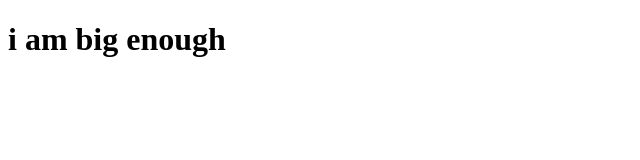
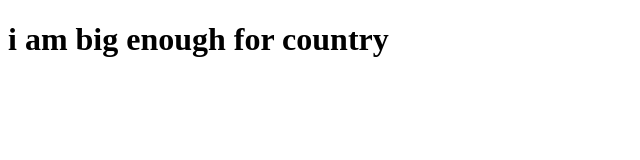
Before and after one commit to akshay-bale/learning-git, a plain HTML site: page index.html in a window 1280 px wide. Shown: the whole page, without its empty margins (0-640 px from the left). Drawn offline with Linux system fonts and the light colour scheme.

Commit message:
change another

```diff
--- a/index.html
+++ b/index.html
@@ -6,6 +6,6 @@
     <title>Document</title>
 </head>
 <body>
-    <h1>i am big enough</h1>
+    <h1>i am big enough for country</h1>
 </body>
 </html>
```
